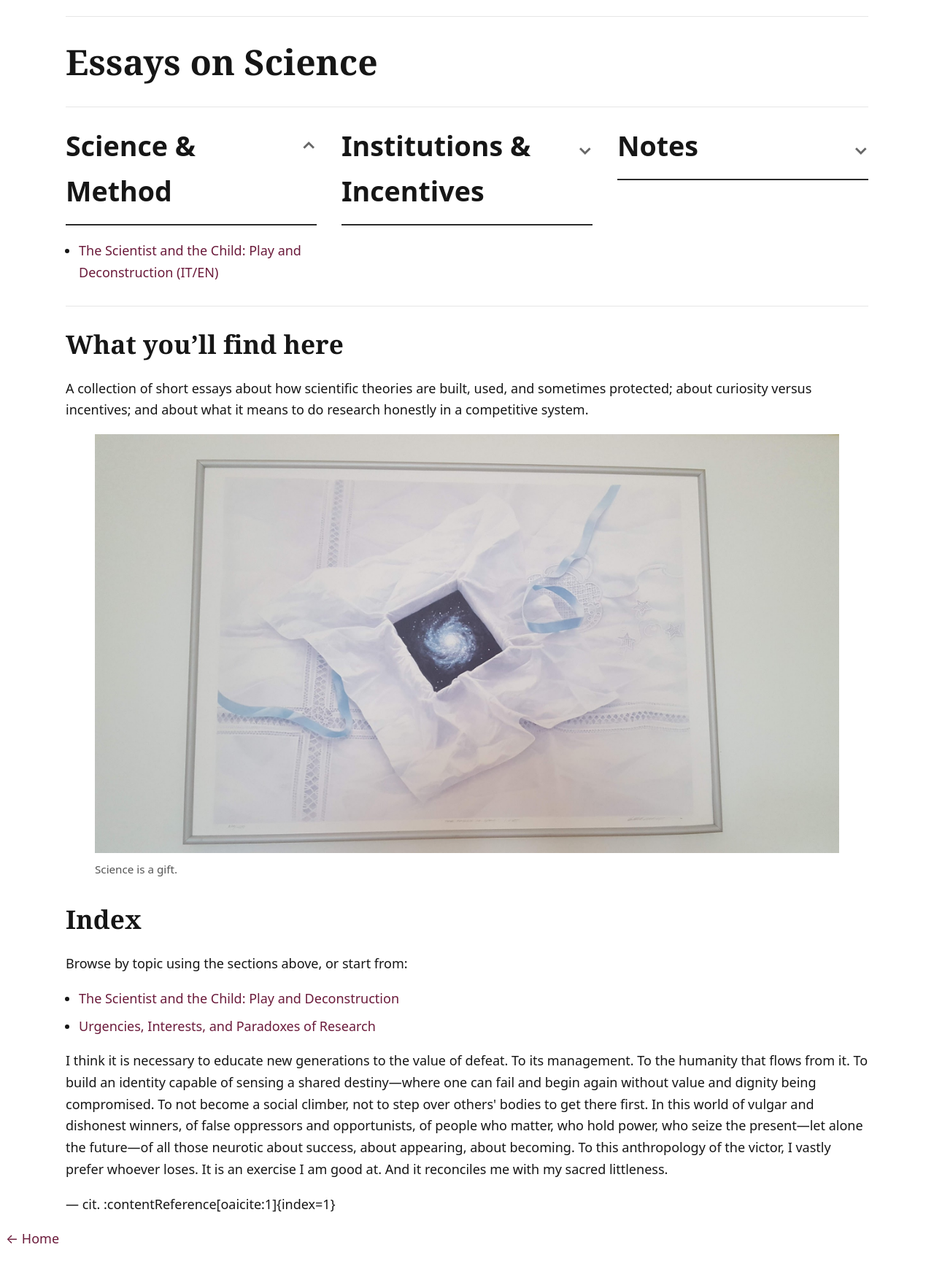
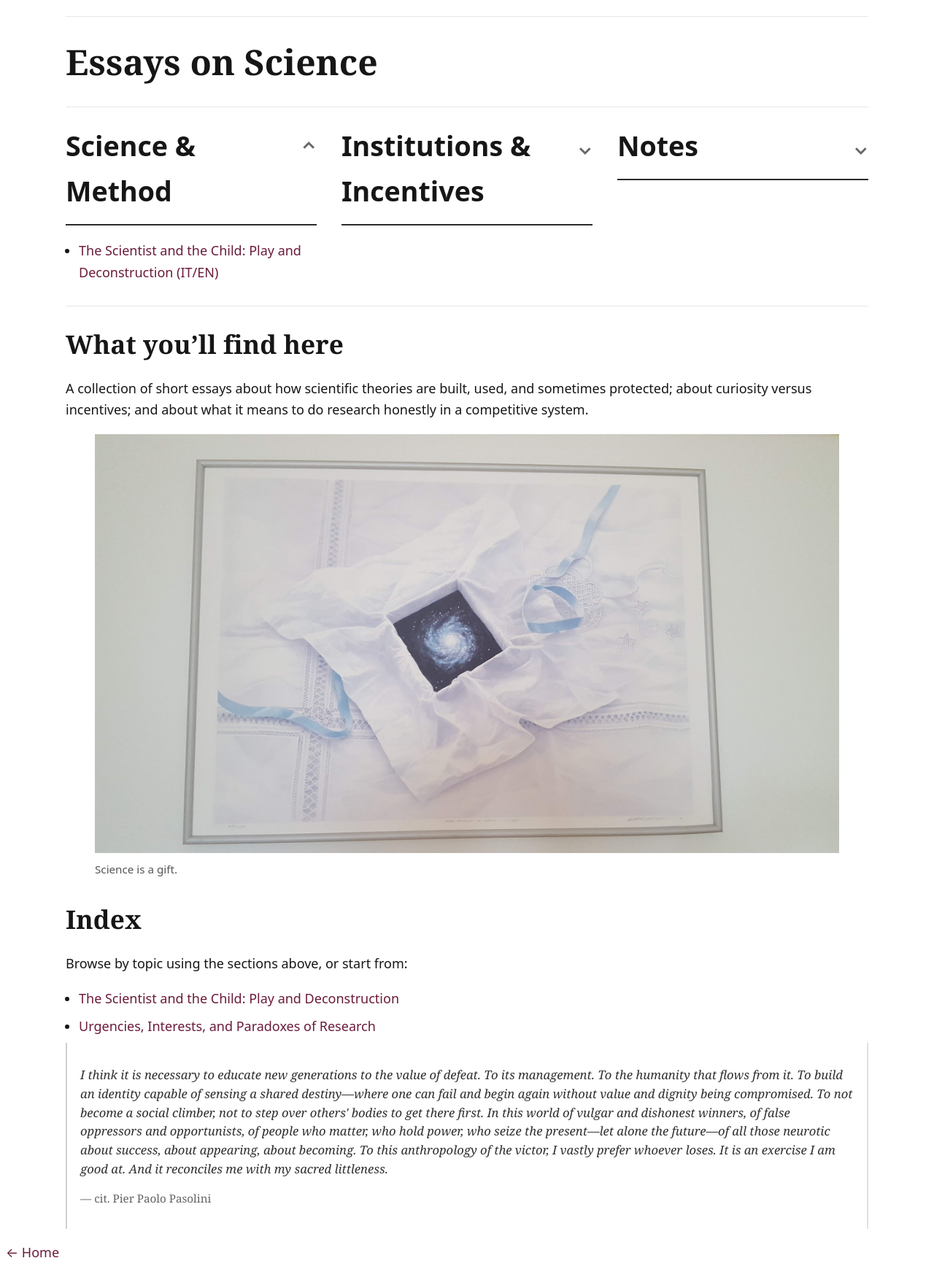
Before and after one commit to ldicairano/website, a Jekyll site: the page essays-on-science/index.html, which Jekyll copies as it is, in a window 1280 px wide. Shown: the whole page at 73% size. Built offline with Jekyll 4.4.1, drawn with Linux system fonts in a browser that asks for light colours.

Commit message:
Update site

```diff
--- a/essays-on-science/assets/essays.css
+++ b/essays-on-science/assets/essays.css
@@ -198,3 +198,41 @@ blockquote p{
     margin: 14px 0;
   }
 }
+
+/* Quote: font diverso + inclinazione leggera + doppia riga grigia */
+.essay-quote{
+  /* cornice: linea grigia a sinistra e destra */
+  border-left: 2px solid rgba(0,0,0,.18);
+  border-right: 2px solid rgba(0,0,0,.12);
+
+  /* spazio interno */
+  padding: 14px 18px;
+
+  /* look */
+  background: transparent; /* oppure #fafafa se vuoi un box */
+  color: rgba(0,0,0,.82);
+
+  /* font */
+  font-family: "Lora", Georgia, serif; /* usa un serif (coerente col tuo sito) */
+  font-size: 1.04rem;
+  line-height: 1.55;
+
+  /* “trasverso”: inclinazione leggera */
+  font-style: italic;
+}
+
+/* Se vuoi che non sia TUTTO italic (es. autore non italic) */
+.essay-quote__author{
+  font-style: normal;
+  margin-top: 12px;
+  opacity: .75;
+  font-size: .95rem;
+}
+
+/* Optional: rendi le righe ancora più “sbiadite” su schermi piccoli */
+@media (max-width: 980px){
+  .essay-quote{
+    border-left: 2px solid rgba(0,0,0,.14);
+    border-right: 2px solid rgba(0,0,0,.10);
+  }
+}
--- a/essays-on-science/index.html
+++ b/essays-on-science/index.html
@@ -107,7 +107,7 @@
           And it reconciles me with my sacred littleness.
         </p>
 
-        <p class="essay-quote__author">— cit. :contentReference[oaicite:1]{index=1}</p>
+        <p class="essay-quote__author">— cit. Pier Paolo Pasolini</p>
       </aside>
 
     </section>
```
